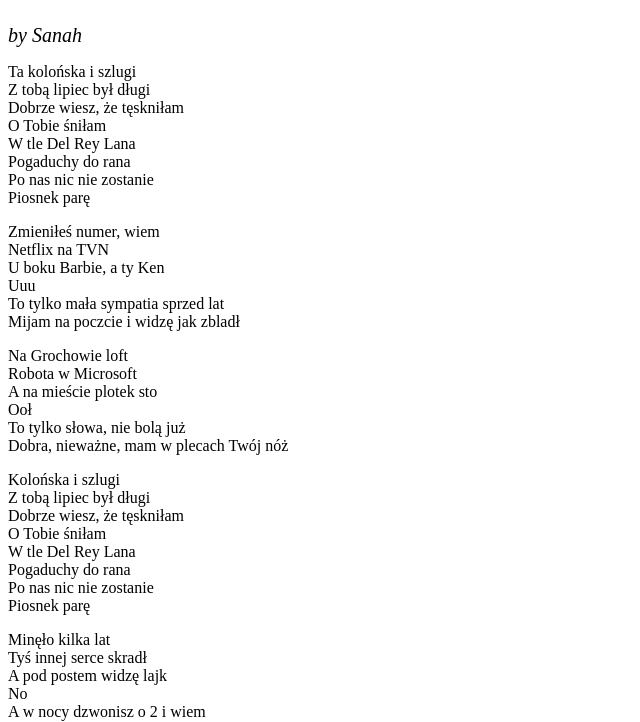
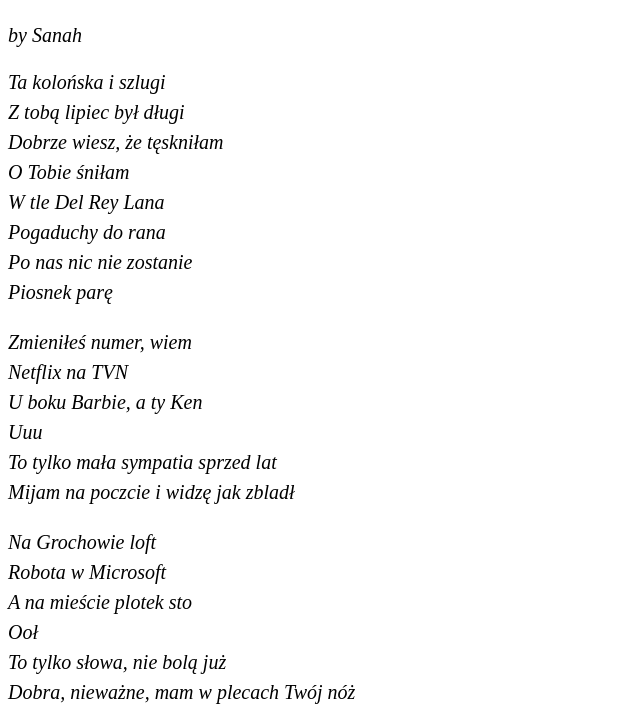
Before and after one commit to joannata/learning-git-2, a plain HTML site: page index.html in a window 1280 px wide. Shown: the part 77-799 px from the top of the page, without its empty margins (0-640 px from the left). Drawn offline with Linux system fonts and the light colour scheme.

Commit message:
Add css for text section

```diff
--- a/style.css
+++ b/style.css
@@ -12,3 +12,10 @@
     font-style: italic;
     font-weight: lighter;
 }
+
+p {
+    font-size: 20px;
+    font-style: italic;
+    font-weight: lighter;
+    line-height: 1.5;
+}
```
